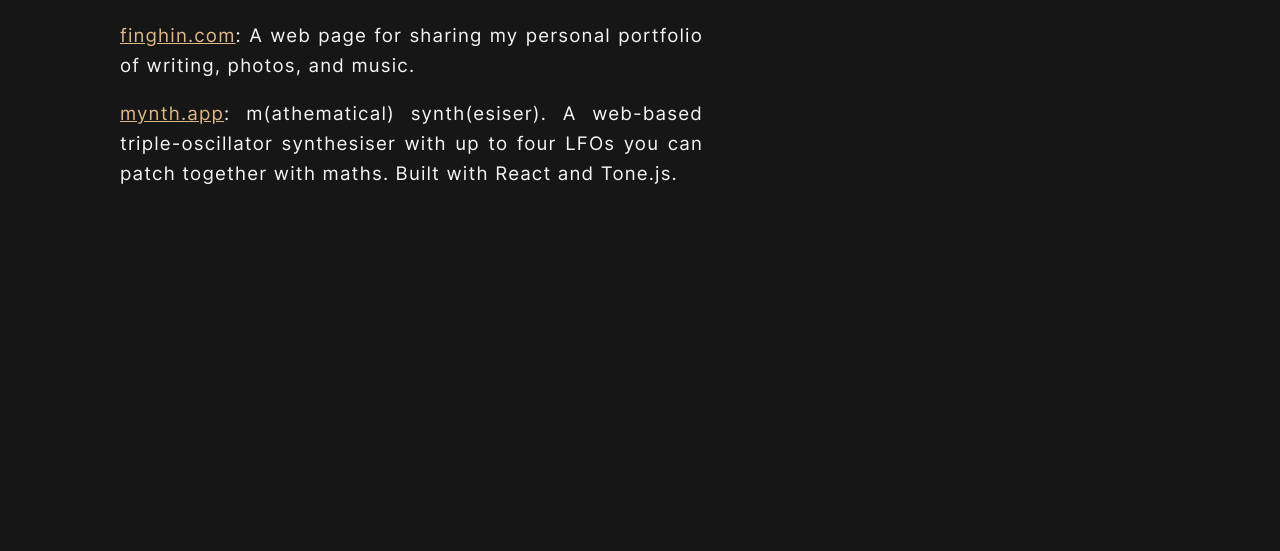
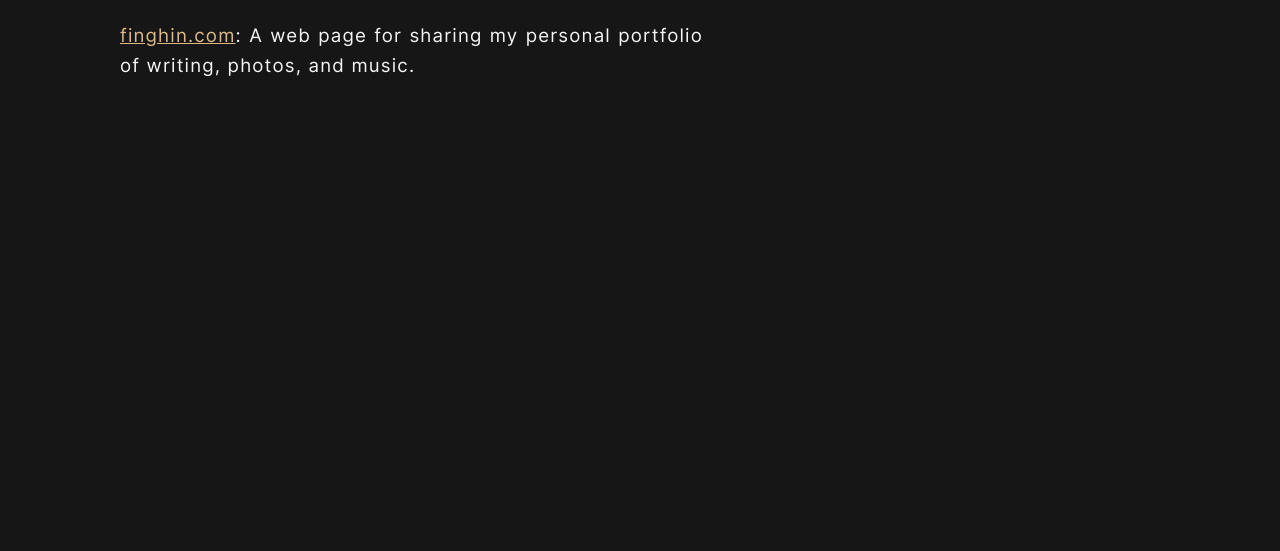
Before and after one commit to finghinl/finghinl.github.io, a plain HTML site: page projects/index.html in a window 1280 px wide. Shown: the part 1024-1575 px from the top of the page. Drawn offline with Linux system fonts and the light colour scheme.

Commit message:
Update index.html
factual accuracy

```diff
--- a/projects/index.html
+++ b/projects/index.html
@@ -23,8 +23,6 @@
         <h2>projects:</h2>
 
         <p><a href='https://finghin.com'>finghin.com</a>: A web page for sharing my personal portfolio of writing, photos, and music.</p>
-
-        <p><a href='https://mynth.app'>mynth.app</a>: m(athematical) synth(esiser). A web-based triple-oscillator synthesiser with up to four LFOs you can patch together with maths. Built with React and Tone.js.</p>
     </div>
 </body>
 </html>
```
